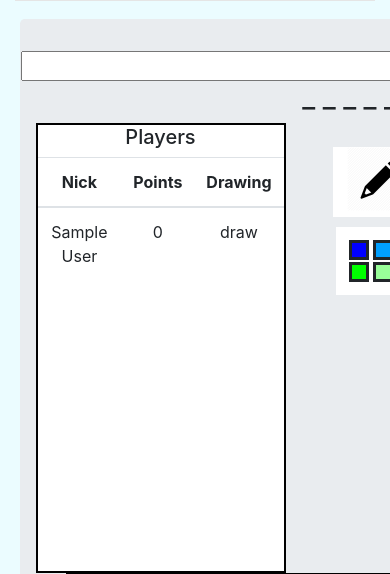
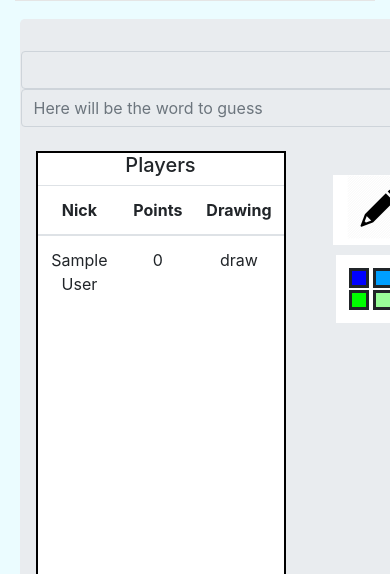
Before and after one commit to deJcob/DrawingAndGuessingGame, a Flask app: page /game in a window 390 px wide; the page is wider, and only the part inside the window is pictured. Shown: the part 65-639 px from the top of that part. Run offline with Flask 2, Linux system fonts and the light colour scheme; the visitor is signed in with stand-in values (Sample User, id 1); parts of the project's set-up code (start-up, migrations or seed data) failed here and were passed over; some libraries are stand-ins or nearby versions.

Commit message:
Fixed time and text displaying

```diff
--- a/app/templates/game.html
+++ b/app/templates/game.html
@@ -81,6 +81,14 @@
             background-color: white;
             margin-bottom: -4px;
         }
+        #guesstime {
+            height: 30px;
+            width: 100%;
+            margin-left: auto;
+            margin-right: auto;
+            padding-left: 5px;
+            text-align: center;
+        }
     </style>
 
     <script type="text/javascript" src="//code.jquery.com/jquery-1.4.2.min.js"></script>
@@ -100,11 +108,11 @@
         </div>
 
         <div class="jumbotron" id="gameContainer">
-            <div class="row">
-                <input id="guessingtime" readonly class="col-sm-3"/>
-                <div id="wordToGuess" class="col-sm-6"><h3>_ _ _ _ _ _ _ _ _</h3></div>
+            <div class="row md-3">
+                <input type="text" id="guessingtime" readonly class="guessingtime form-control col-md-3"></input>
+                 <input type="text" id="wordToGuess" readonly class="guessingtime form-control col-md-6" placeholder="Here will be the word to guess"></input>
             </div>
-
+            <br>
             <div id="playersList">
                 <h5>Players</h5>
                 <table class="table">
```
